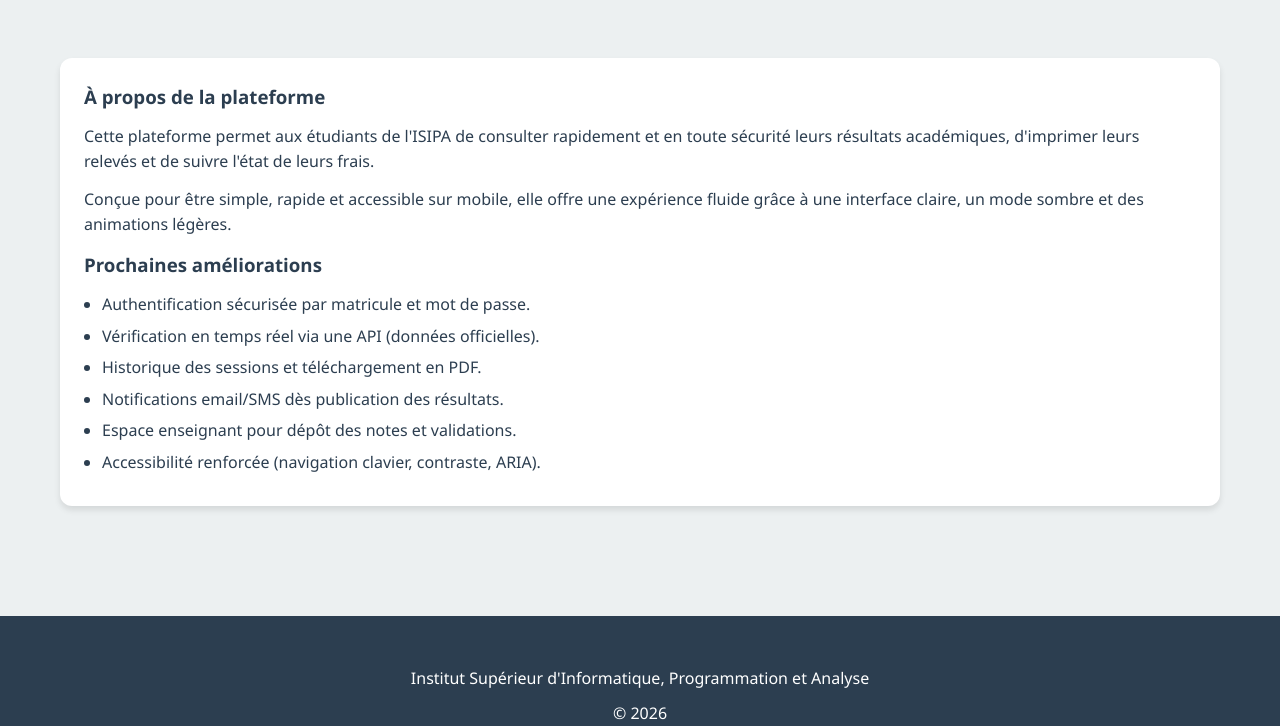
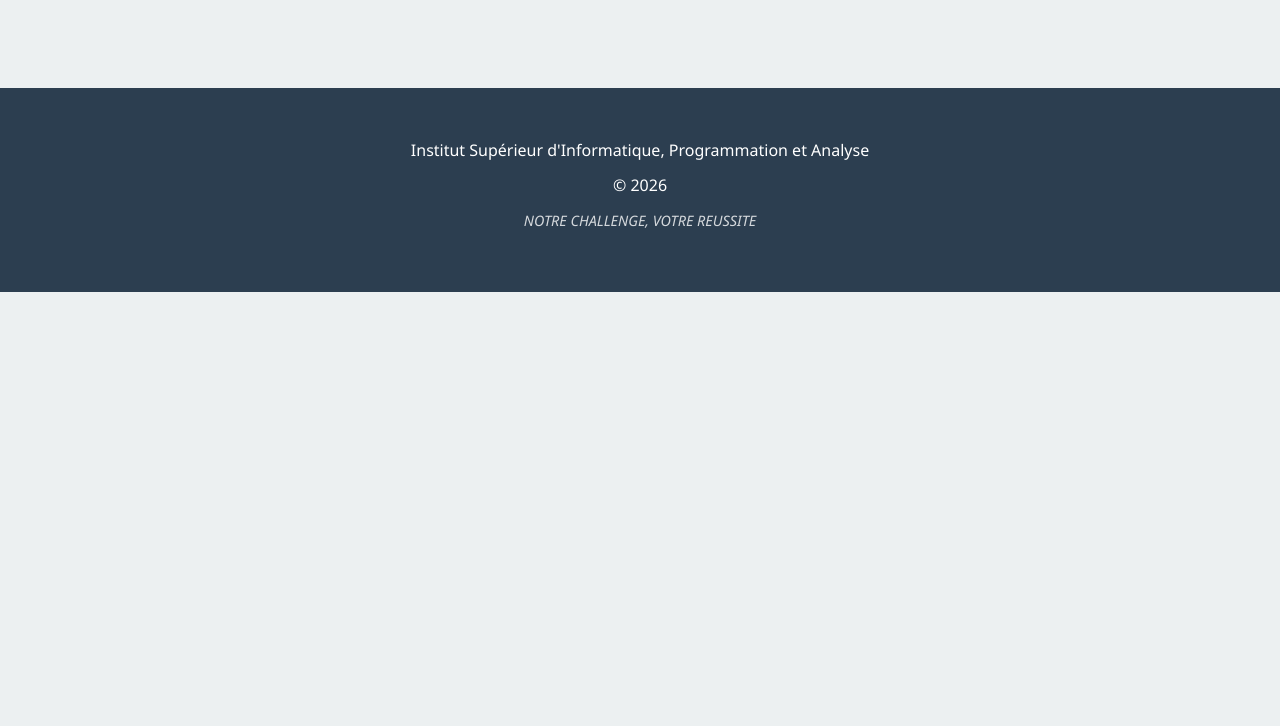
Before and after one commit to ShadowCoder243/ISIPA, a plain HTML site: page index.html in a window 1280 px wide. Shown: the part 579-1305 px from the top of the page. After the commit the page ends 871 px from the top, so only its background shows below. Drawn offline with Linux system fonts and the light colour scheme.

Commit message:
retrait: supprimer la section description/ameliorations

```diff
--- a/index.html
+++ b/index.html
@@ -264,34 +264,7 @@
             background-color: var(--text-color, rgba(0, 0, 0, 0.1));
         }
 
-        /* SECTION A PROPOS / AMELIORATIONS */
-        .about {
-            margin: 40px auto 0;
-            background: white;
-            color: var(--dark-color);
-            border-radius: 12px;
-            box-shadow: var(--shadow);
-            padding: 24px;
-            background-color: var(--card-bg, white);
-        }
 
-        .about h3 {
-            margin-bottom: 12px;
-            color: var(--primary-color);
-        }
-
-        .about p {
-            margin-bottom: 12px;
-        }
-
-        .improvements {
-            margin-top: 8px;
-            padding-left: 18px;
-        }
-
-        .improvements li {
-            margin: 6px 0;
-        }
 
         /* MODIFICATIONS COULEURS - SUJET, COTES, MAX EN NOIR */
         .results-table td:first-child, /* Matières */
@@ -588,28 +561,7 @@
         </div>
     </section>
 
-    <div class="container">
-        <section class="about" aria-labelledby="about-title">
-            <h3 id="about-title">À propos de la plateforme</h3>
-            <p>
-                Cette plateforme permet aux étudiants de l'ISIPA de consulter rapidement et en toute sécurité
-                leurs résultats académiques, d'imprimer leurs relevés et de suivre l'état de leurs frais.
-            </p>
-            <p>
-                Conçue pour être simple, rapide et accessible sur mobile, elle offre une expérience fluide
-                grâce à une interface claire, un mode sombre et des animations légères.
-            </p>
-            <h3>Prochaines améliorations</h3>
-            <ul class="improvements">
-                <li>Authentification sécurisée par matricule et mot de passe.</li>
-                <li>Vérification en temps réel via une API (données officielles).</li>
-                <li>Historique des sessions et téléchargement en PDF.</li>
-                <li>Notifications email/SMS dès publication des résultats.</li>
-                <li>Espace enseignant pour dépôt des notes et validations.</li>
-                <li>Accessibilité renforcée (navigation clavier, contraste, ARIA).</li>
-            </ul>
-        </section>
-    </div>
+
 
     <div class="container">
         <div class="result-container" id="resultContainer">
```
